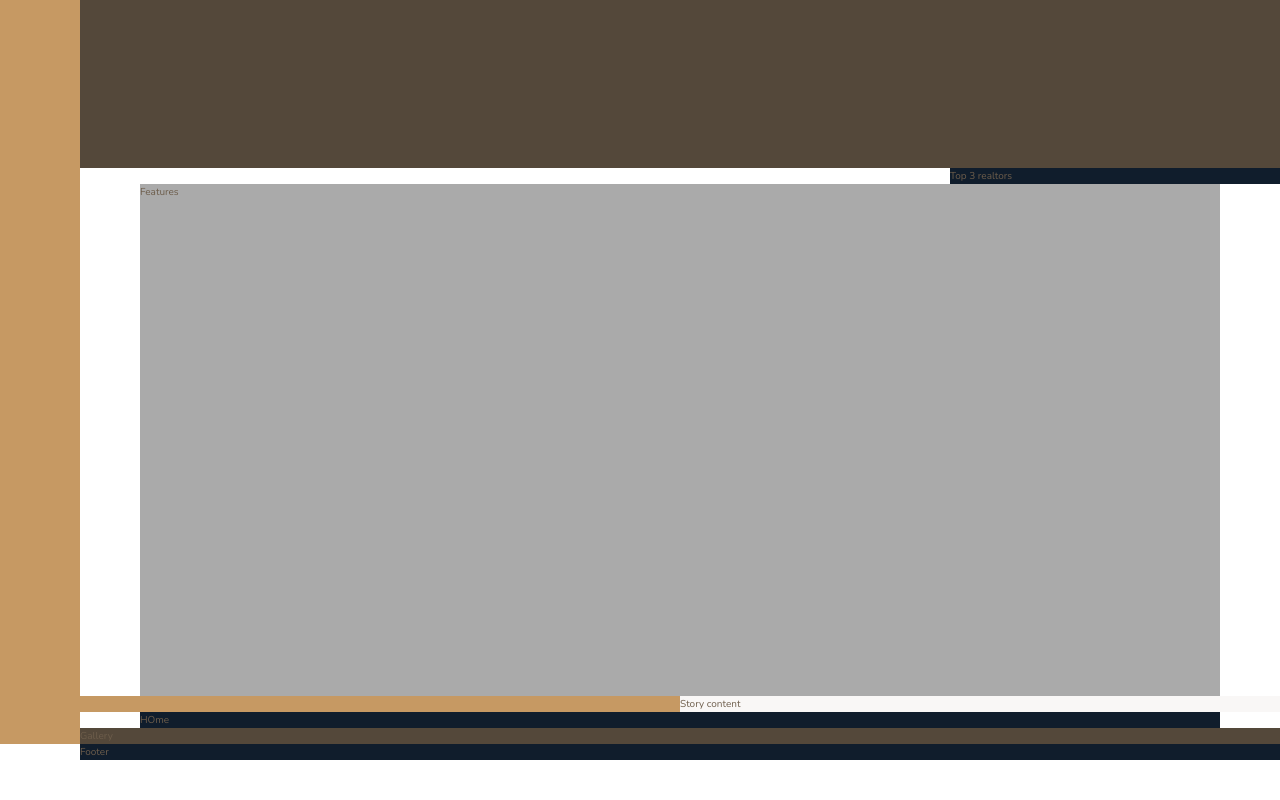
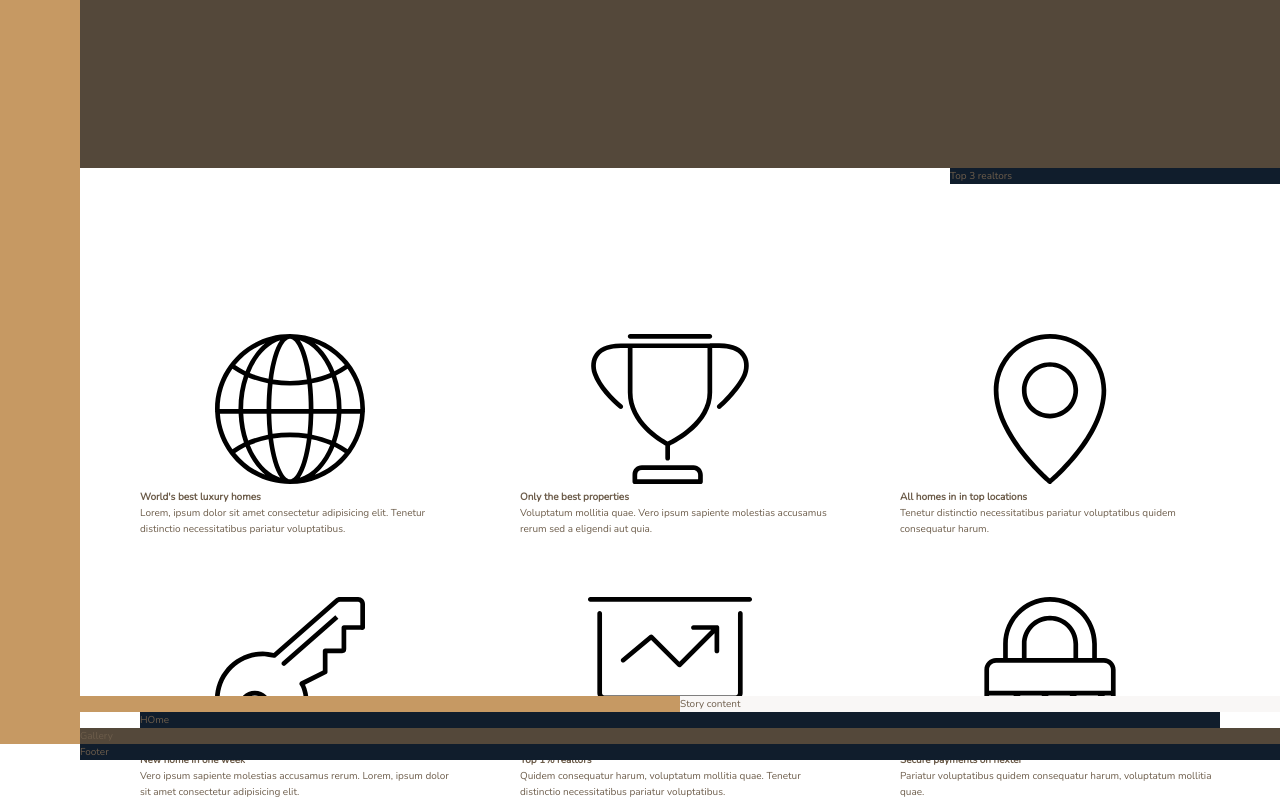
Before and after one commit to jdharveng/CCS_training_GridLayout, a website: page index.html in a window 1280 px wide. Shown: the part 472-1272 px from the top of the page. Before the commit the page ends 1232 px from the top, so only its background shows below. Drawn offline with nearby package versions, Linux system fonts and the light colour scheme.

Commit message:
Features html

```diff
--- a/index.html
+++ b/index.html
@@ -25,7 +25,53 @@
         </div>
 
         <section class="features">
-          Features
+            <div class="feature">
+                <svg class="feature__icon">
+                    <use xlink:href="img/sprite.svg#icon-global"></use>
+                </svg>
+                <h4 class="heading-4 heading-4--dark">World's best luxury homes</h4>
+                <p class="feature__text">Lorem, ipsum dolor sit amet consectetur adipisicing elit. Tenetur distinctio necessitatibus pariatur voluptatibus.</p>
+            </div>
+
+            <div class="feature">
+                <svg class="feature__icon">
+                    <use xlink:href="img/sprite.svg#icon-trophy"></use>
+                </svg>
+                <h4 class="heading-4 heading-4--dark">Only the best properties</h4>
+                <p class="feature__text">Voluptatum mollitia quae. Vero ipsum sapiente molestias accusamus rerum sed a eligendi aut quia.</p>
+            </div>
+
+            <div class="feature">
+                <svg class="feature__icon">
+                    <use xlink:href="img/sprite.svg#icon-map-pin"></use>
+                </svg>
+                <h4 class="heading-4 heading-4--dark">All homes in in top locations</h4>
+                <p class="feature__text">Tenetur distinctio necessitatibus pariatur voluptatibus quidem consequatur harum.</p>
+            </div>
+
+            <div class="feature">
+                <svg class="feature__icon">
+                    <use xlink:href="img/sprite.svg#icon-key"></use>
+                </svg>
+                <h4 class="heading-4 heading-4--dark">New home in one week</h4>
+                <p class="feature__text">Vero ipsum sapiente molestias accusamus rerum. Lorem, ipsum dolor sit amet consectetur adipisicing elit.</p>
+            </div>
+
+            <div class="feature">
+                <svg class="feature__icon">
+                    <use xlink:href="img/sprite.svg#icon-presentation"></use>
+                </svg>
+                <h4 class="heading-4 heading-4--dark">Top 1% realtors</h4>
+                <p class="feature__text">Quidem consequatur harum, voluptatum mollitia quae. Tenetur distinctio necessitatibus pariatur voluptatibus.</p>
+            </div>
+
+            <div class="feature">
+                <svg class="feature__icon">
+                    <use xlink:href="img/sprite.svg#icon-lock"></use>
+                </svg>
+                <h4 class="heading-4 heading-4--dark">Secure payments on nexter</h4>
+                <p class="feature__text">Pariatur voluptatibus quidem consequatur harum, voluptatum mollitia quae.</p>
+            </div>
         </section>
 
         <div class="story__pictures">
--- a/sass/_features.scss
+++ b/sass/_features.scss
@@ -1,4 +1,14 @@
 .features {
-  background-color: $color-grey-light-2;
+ // background-color: $color-grey-light-2;
   grid-column: center-start / center-end;
+
+  margin: 15rem 0;
+
+  display: grid;
+  grid-template-columns: repeat(3,1fr);
+  // no NEED to define the rows
+  // this will create an implicit grid
+  // is the same as writing:
+  // grid-template-rows: auto auto;
+  grid-gap: 6rem;
 }
```
Also changed, not shown: css/style.css.
